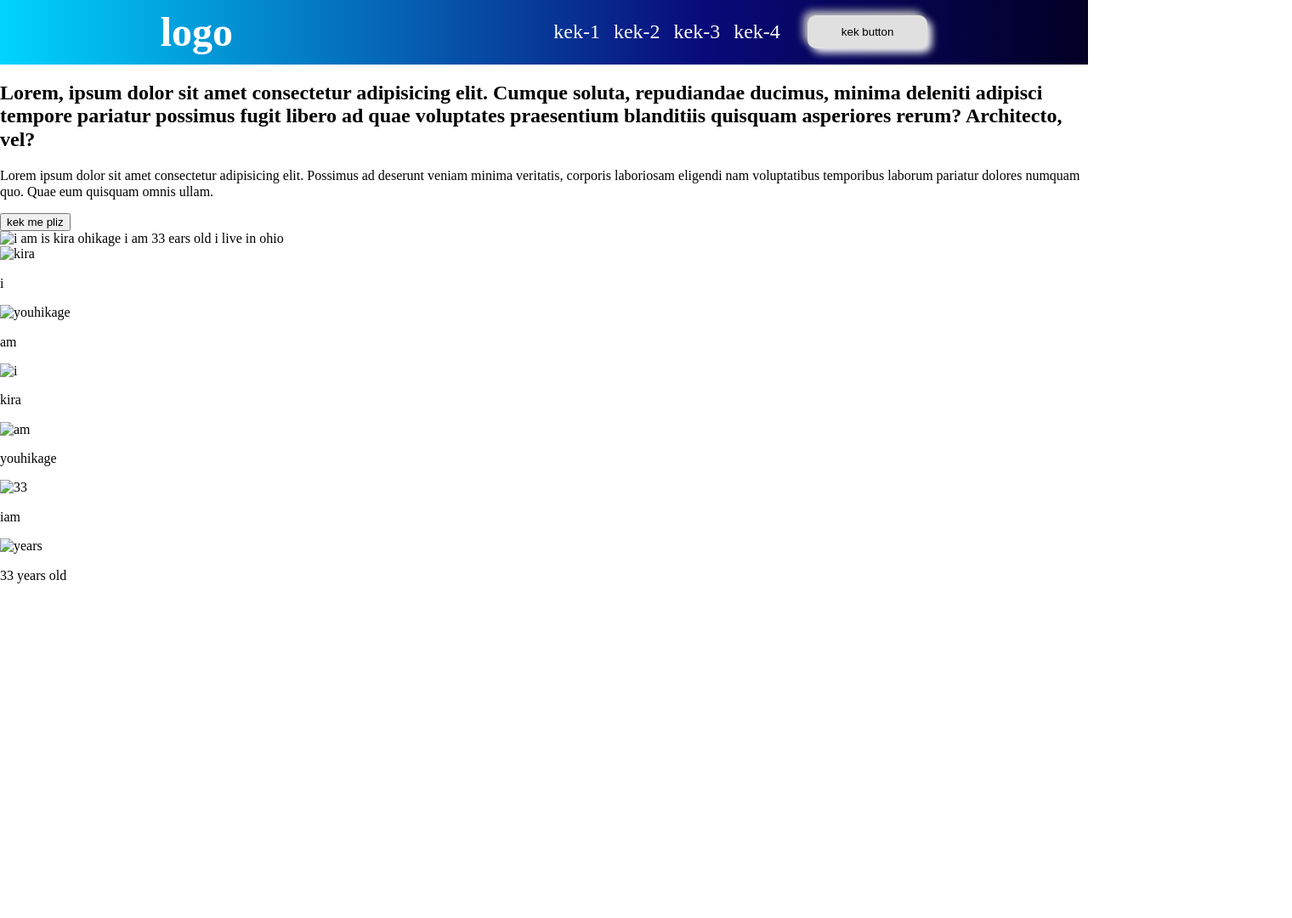
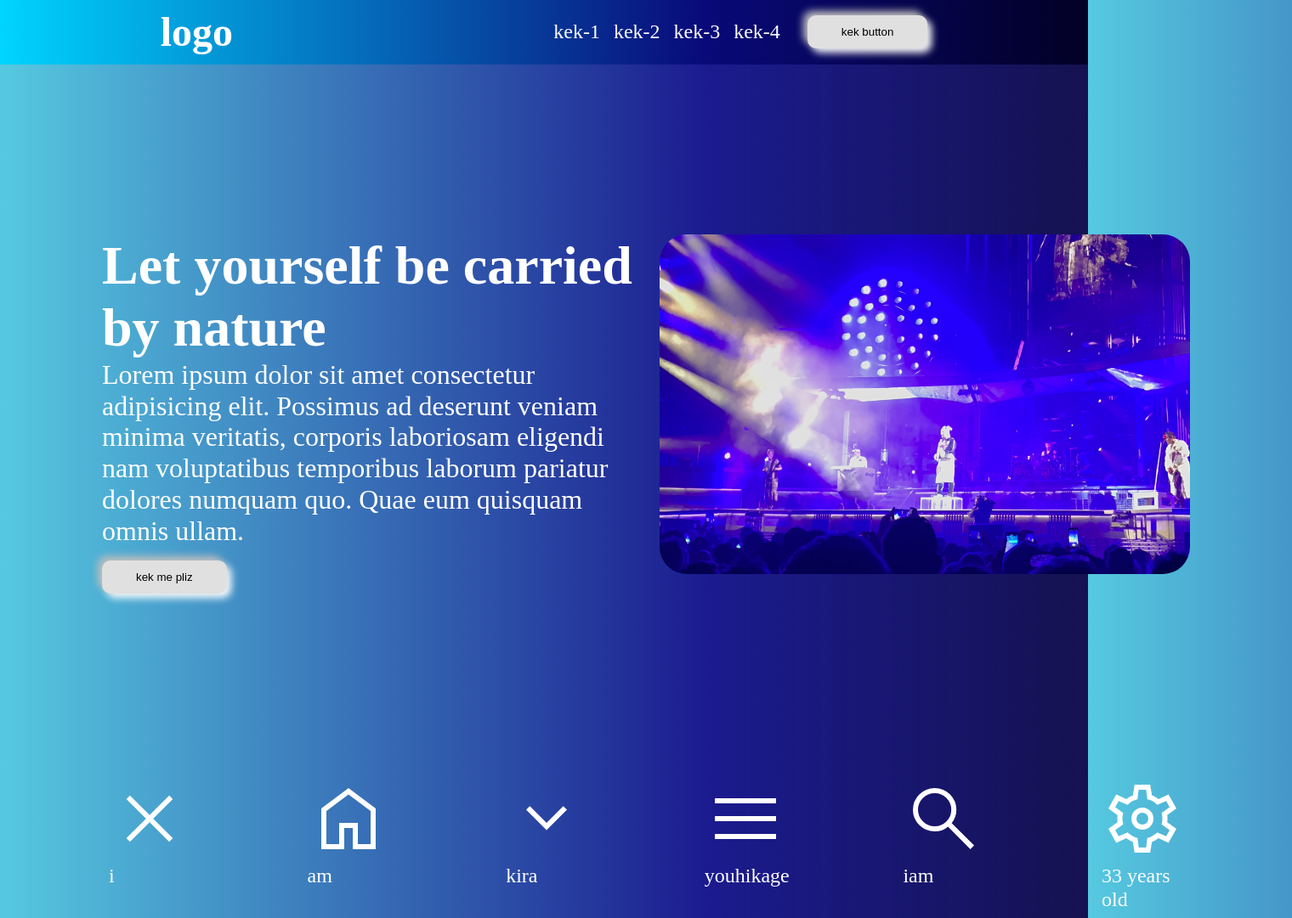
Before and after one commit to kiriotis/landing-lab-, a website: page index.html in a window 1280 px wide. Shown: the whole page at 85% size, 1520 px wide, since content can reach past the window. Before the commit the page ends 800 px from the top, so only its background shows below. Drawn offline with Linux system fonts and the light colour scheme.

Commit message:
feat: complite section

```diff
--- a/index.html
+++ b/index.html
@@ -1,8 +1,10 @@
 <!DOCTYPE html>
 <html lang="en">
 	<head>
-	<link rel="stylesheet" href="normolize.css">
-    <link rel="stylesheet" href="style.css">
+		<link rel="stylesheet" href="lexa_normolize.css" />
+		<link rel="stylesheet" href="normolize.css" />
+		<link rel="stylesheet" href="style.css" />
+		<link rel="stylesheet" href="./styles/buttons.css" />
 
 		<meta charset="UTF-8" />
 		<meta http-equiv="X-UA-Compatible" content="IE=edge" />
@@ -10,55 +12,80 @@
 		<title>landing lab</title>
 	</head>
 	<body>
-		<header>
+		<header class="header_content">
 			<h1 class="logo">logo</h1>
 			<!-- ul>li*5{kek-$} -->
-			<nav>
+			<nav class="">
 				<ul class="nav_list">
 					<li>kek-1</li>
 					<li>kek-2</li>
 					<li>kek-3</li>
 					<li>kek-4</li>
 				</ul>
-				<button class="header_button ">kek button</button>
+				<button class="header_button">kek button</button>
 			</nav>
-
 		</header>
 		<main>
-			<section class="hero">
+			<section class="hero container">
+				<div class="hero_inner">
 					<div class="hero_text">
-					<h2>Lorem, ipsum dolor sit amet consectetur adipisicing elit. Cumque soluta, repudiandae ducimus, minima deleniti adipisci tempore pariatur possimus fugit libero ad quae voluptates praesentium blanditiis quisquam asperiores rerum? Architecto, vel?</h2>
-					<p>Lorem ipsum dolor sit amet consectetur adipisicing elit. Possimus ad deserunt veniam minima veritatis, corporis laboriosam eligendi nam voluptatibus temporibus laborum pariatur dolores numquam quo. Quae eum quisquam omnis ullam.</p>
-					<button>kek me pliz</button>
+						<h2 class="main_text">
+							Let yourself be carried by nature
+						</h2>
+						<p class="off_text">
+							Lorem ipsum dolor sit amet consectetur adipisicing
+							elit. Possimus ad deserunt veniam minima veritatis,
+							corporis laboriosam eligendi nam voluptatibus
+							temporibus laborum pariatur dolores numquam quo.
+							Quae eum quisquam omnis ullam.
+						</p>
+						<button class="hero_button">kek me pliz</button>
 					</div>
-				<div class="hero_pic"><img src="" alt="i am is kira ohikage i am 33 ears old i live in ohio "></div>
+					<div class="hero_pic">
+						<img
+							src="./assets/images/IMG_3746.JPG"
+							alt="i am is kira ohikage i am 33 ears old i live in ohio "
+						/>
+					</div>
+				</div>
 			</section>
-			<section class="features">
+			<section class="features container">
+				<div class="features_items">
 					<div>
-          <img src="" alt="kira">
+						<img src="./assets/icons/icon 1 .svg" alt="kira" />
+					</div>
 					<p>i</p>
 				</div>
+				<div class="features_items">
 					<div>
-          <img src="" alt="youhikage">
+						<img src="./assets/icons/icon 2.svg" alt="youhikage" />
+					</div>
 					<p>am</p>
 				</div>
+				<div class="features_items">
 					<div>
-          <img src="" alt="i">
+						<img src="./assets/icons/icon 3.svg" alt="i" />
+					</div>
 					<p>kira</p>
 				</div>
+				<div class="features_items">
 					<div>
-          <img src="" alt="am">
+						<img src="./assets/icons/icon 4.svg" alt="am" />
+					</div>
 					<p>youhikage</p>
 				</div>
+				<div class="features_items">
 					<div>
-          <img src="" alt="33">
+						<img src="./assets/icons/icon 5.svg" alt="33" />
+					</div>
 					<p>iam</p>
 				</div>
+				<div class="features_items">
 					<div>
-          <img src="" alt="years">
-          <p>33 years old </p>
+						<img src="./assets/icons/icon 6.svg" alt="years" />
 					</div>
-
+					<p>33 years old</p>
+				</div>
 			</section>
 		</main>
 	</body>
--- /dev/null
+++ b/lexa_normolize.css
@@ -0,0 +1,55 @@
+
+
+a {
+	text-decoration: none;
+}
+
+ol,
+ul {
+	list-style: none;
+}
+
+button {
+	cursor: pointer;
+
+}
+
+/* img,
+svg {
+	max-width: 100%;
+	height: auto;
+} */
+
+.hidden {
+	display: none;
+}
+
+.container {
+	max-width: 1440px;
+	padding-left: 120px;
+	padding-right: 120px;
+	margin: 0 auto;
+}
+
+.grid {
+	display: grid;
+}
+
+h1,
+h2,
+h3,
+h4,
+p,
+li,
+a,
+.nav__link {
+	padding: 0;
+	margin: 0;
+	color: var(--text-color);
+}
+
+
+
+.even {
+	order: 1;
+}
--- a/style.css
+++ b/style.css
@@ -17,6 +17,16 @@ header {
 	align-items: center;
 	color: white;
 }
+.w_max {
+	width: 100%;
+}
+main
+{
+	display: flex;
+	flex-direction: column;
+	gap: 2rem;
+}
+
 .logo {
 	line-height: 0;
 }
@@ -25,7 +35,7 @@ h1 {
 	font-size: 3rem;
 }
 nav {
-	display: flex;
+	display:  flex;
 	gap: 2rem;
 	font-size: 1.5rem;
 	align-items: center;
@@ -34,10 +44,71 @@ nav {
 	gap: 1rem;
 	display: flex;
 }
-.header_button {
-	padding: 12px 40px;
-	border: none;
-	border-radius: 10px;
-	background: #e0e0e0;
-	box-shadow: -5px -5px 10px #bebebe, 5px 5px 10px #ffffff;
+
+body{
+	background: rgb(2, 0, 36);
+	background: linear-gradient(
+		270deg,
+		rgba(6, 3, 69, 0.94) 0%,
+		rgb(27, 27, 143) 35%,
+		rgb(86, 201, 224) 100%
+	);
 }
+.hero {
+	display: flex;
+	align-items: center;
+
+	display: flex;
+	width: 100%;
+	height: 100vh;
+}
+.hero_inner
+{
+	display: flex;
+	height: 50vh;
+	gap: 2rem;
+}
+.hero_text {
+	display: flex;
+	flex-direction: column;
+	justify-content: space-between;
+
+	width: 50%;
+	color: white;
+}
+.hero_pic {
+	width: 50%;
+	height: auto;
+}
+img {
+	width: 100%;
+	height: 100%;
+	object-fit: cover;
+	border-radius: 2rem;
+}
+
+.main_text {
+	font-size: 4rem;
+}
+.off_text {
+	font-size: 2rem;
+}
+.hero_button {
+	width: fit-content;
+}
+.features
+{
+	display: flex;
+	justify-content:space-between;
+	width: 100%;
+
+}
+.features_items
+{
+	color: white;
+	font-size: 1.5rem;
+	padding: .5rem;
+	border-radius: .5rem;
+	width: 6rem;
+
+}
--- /dev/null
+++ b/styles/buttons.css
@@ -0,0 +1,15 @@
+.hero_button {
+	padding: 12px 40px;
+	border: none;
+	border-radius: 10px;
+	background: #e0e0e0;
+	box-shadow: -5px -5px 10px #bebebe, 5px 5px 10px #ffffff;
+	margin-top: 1rem;
+}
+.header_button {
+	padding: 12px 40px;
+	border: none;
+	border-radius: 10px;
+	background: #e0e0e0;
+	box-shadow: -5px -5px 10px #bebebe, 5px 5px 10px #ffffff;
+}
```
Also changed, not shown: assets/icons/icon 1 .svg (added), assets/icons/icon 2.svg (added), assets/icons/icon 3.svg (added), assets/icons/icon 4.svg (added), assets/icons/icon 5.svg (added), assets/icons/icon 6.svg (added), assets/images/IMG_3746.JPG (added). Lines whose indentation alone changed are shown as unchanged.
